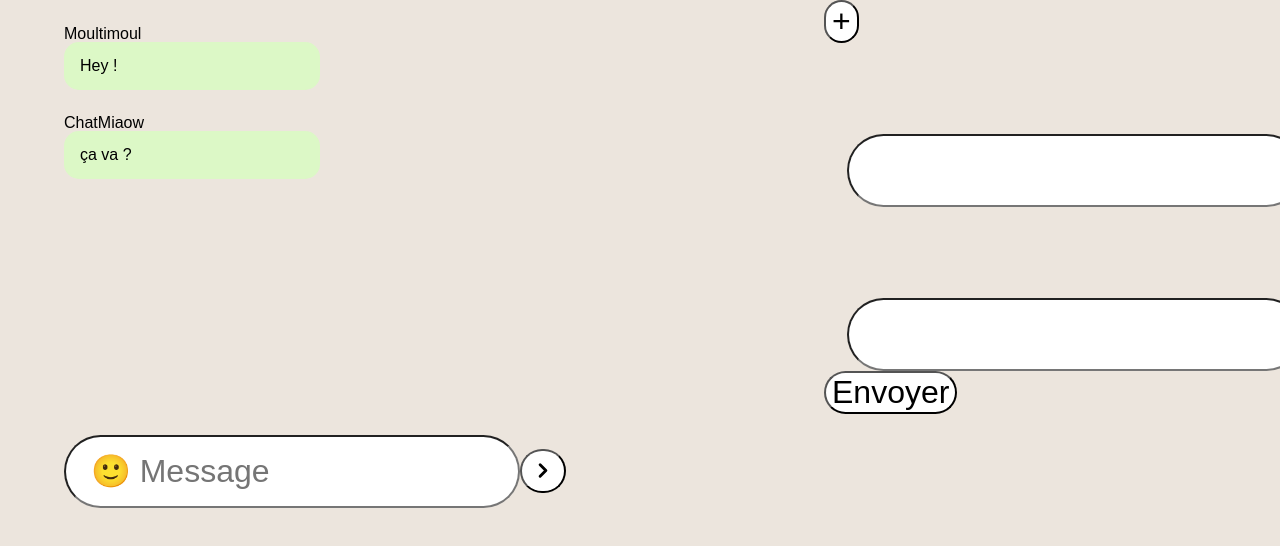
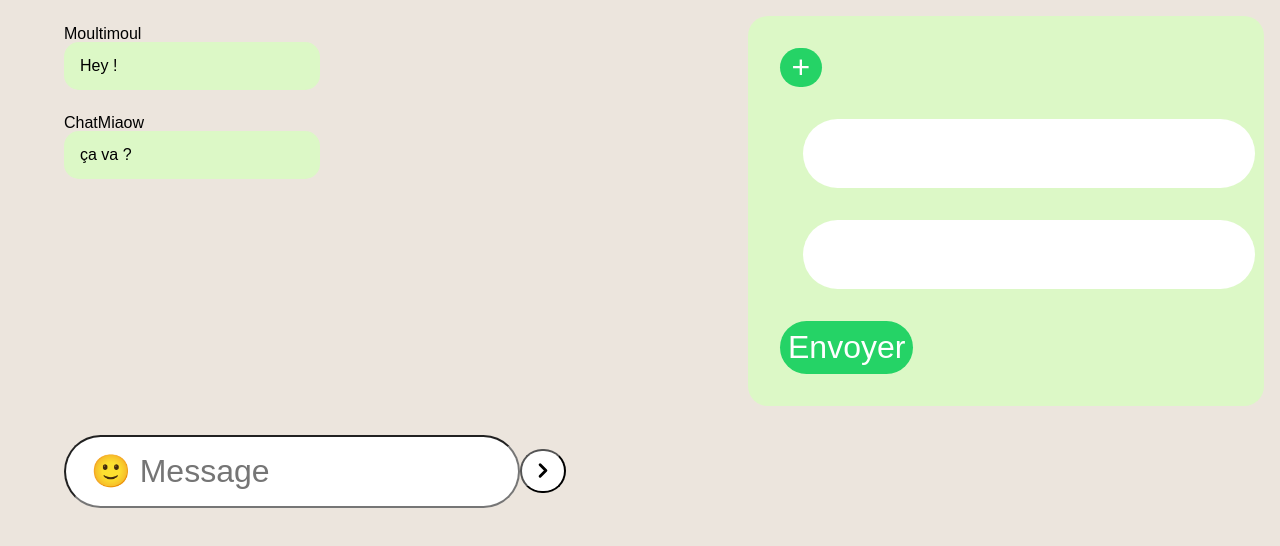
Before and after one commit to AlainTRECHE/Chat, a React app: page / in a window 1280 px wide. Built offline with nearby package versions, Linux system fonts and the light colour scheme.

Commit message:
settings css

```diff
--- a/src/components/Settings/index.js
+++ b/src/components/Settings/index.js
@@ -11,7 +11,7 @@ function Settings() {
         type="button"
         className="settings__toggle"
         onClick={() => {
-          dispatch({ type: 'TOGGLE_SETTINGS' });
+          dispatch({ type: "TOGGLE_SETTINGS" });
         }}
       >
         +
@@ -27,7 +27,9 @@ function Settings() {
               type="password"
               className="settings__input"
             />
-            <button type="submit">Envoyer</button>
+            <button type="submit"
+                    className="settings__submit"
+                    >Envoyer</button>
           </>
         )
       }
--- a/src/components/Settings/settings.scss
+++ b/src/components/Settings/settings.scss
@@ -1,9 +1,30 @@
 .settings {
+  background-color:#dcf8c6 ;
   position: fixed;
   top: 0;
   right: 0;
+  border-radius: 20px;
+  padding: 2rem;
+  margin: 1rem;
 
   &__input {
     display: block;
+    margin-top: 2rem;
+    border: white;
+  }
+
+  &__toggle {
+    background-color:#25d366 ;
+    width: 2.6rem;
+    color: white;
+    border: white;
+  }
+
+  &__submit {
+    background-color: #25d366;
+    margin-top: 2rem;
+    color: white;
+    border: white;
+    padding: 0.5rem;
   }
 }
```
